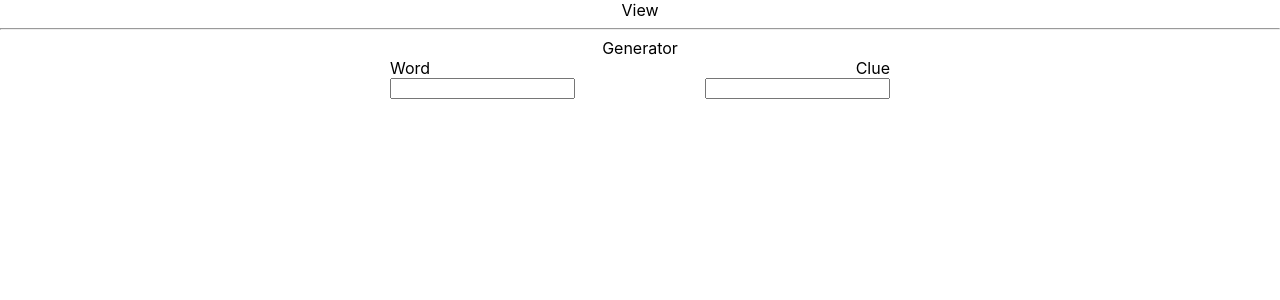
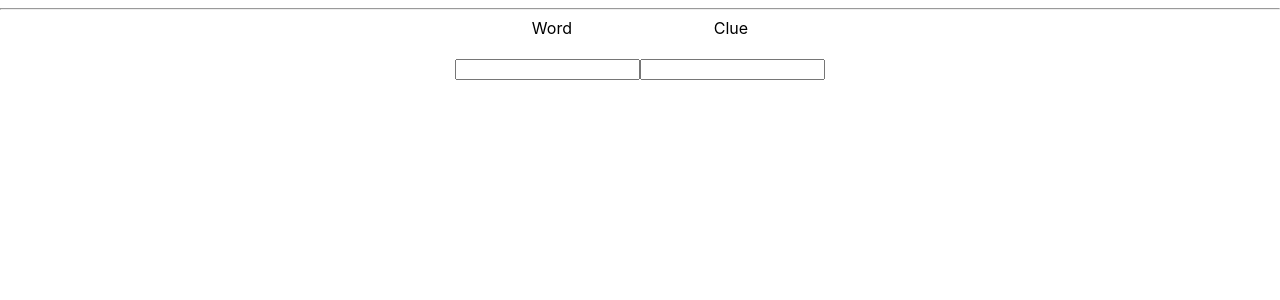
Before and after one commit to Pratterino/crossword-generator, a React (Create React App) app: page / in a window 1280 px wide. Shown: the top 300 px of the page. Built offline with nearby package versions, Linux system fonts and the light colour scheme.

Commit message:
adds a empty input row, after every input with text.

```diff
--- a/src/App.jsx
+++ b/src/App.jsx
@@ -5,10 +5,7 @@ import './App.scss';
 
 class App extends Component {
     state = {
-        inputValues: [{
-            word: "",
-            clue: "",
-        }],
+        inputValues: [],
     };
 
     updateWordState = (newInputValues) => {
--- a/src/generator/Generator.jsx
+++ b/src/generator/Generator.jsx
@@ -5,28 +5,65 @@ import './Generator.scss';
 class Generator extends Component {
     handleChangeFor = (inputIndex, type) => (event) => {
         const {inputValues} = this.props;
-        inputValues[inputIndex][type] = event.target.value;
+        const newInputValues = [...inputValues];
 
-        this.props.updateWordState(inputValues);
+        if (newInputValues[inputIndex]) {
+            newInputValues[inputIndex][type] = event.target.value;
+        } else {
+            newInputValues.push({
+                word: type === "word" ? event.target.value : "",
+                clue: type === "clue" ? event.target.value : "",
+            });
+        }
+
+        this.props.updateWordState(newInputValues);
     };
 
+    renderCubeValue = (index, values) => {
+        return (
+            <div className="generator-pair">
+                <input
+                    type="text"
+                    className="left"
+                    onChange={this.handleChangeFor(index, "word")}
+                    value={values.word}
+                />
+
+                <input
+                    type="text"
+                    className="right"
+                    onChange={this.handleChangeFor(index, "clue")}
+                    value={values.clue}
+                />
+            </div>
+        );
+    };
+
+    renderInputRows() {
+        const {inputValues} = this.props;
+        if (!inputValues) {
+            return null;
+        }
+
+        const newThing = inputValues.map((inputValue, index) => this.renderCubeValue(index, inputValue));
+
+        return [
+            ...newThing,
+            this.renderCubeValue(inputValues.length, {}),
+        ];
+    }
+
     render() {
-        const {inputValues} = this.props;
 
         return (
             <section className="Generator">
-                Generator
-                <div className="left">Word</div>
-                <div className="right">Clue</div>
+                <div className="generator-header">
+                    <div className="left">Word</div>
+                    <div className="right">Clue</div>
+                </div>
 
                 <form onSubmit={(e) => e.preventDefault()}>
-                    {inputValues && inputValues.map((values, index) => (
-                        <React.Fragment>
-                            <input className="left" onChange={this.handleChangeFor(index, "word")} value={values.word}/>
-                            <input className="right" onChange={this.handleChangeFor(index, "clue")}
-                                   value={values.clue}/>
-                        </React.Fragment>
-                    ))}
+                    {this.renderInputRows()}
                 </form>
             </section>
         );
--- a/src/generator/Generator.scss
+++ b/src/generator/Generator.scss
@@ -1,17 +1,25 @@
 .Generator {
   margin: 0 auto;
   width: 500px;
-  position: relative;
 
+  .generator-header {
+    display: flex;
+    justify-content: space-evenly;
+
+    .left, .right {
+      display: flex;
+      text-align: left;
+    }
+  }
 
   .left {
-    position: absolute;
+    position: relative;
     text-align: left;
     left: 0;
   }
 
   .right {
-    position: absolute;
+    position: relative;
     text-align: right;
     right: 0;
   }
--- a/src/view/View.jsx
+++ b/src/view/View.jsx
@@ -2,21 +2,32 @@ import React, {Component} from 'react';
 import './View.scss';
 
 class View extends Component {
-    renderCharacters = () => {
-        if (this.props.inputValues.length) {
-            return this.props.inputValues.map(input => (
-                [...input.word].map(char => (
-                    <div className="crossword-letter">{char}</div>
-                ))
-            ))
-        }
+    renderCrosswordRow = (input) => {
+        return input.map(row => {
+            return (
+                <div className="crossword-row">
+                    <div className="crossword-letter">{
+                        <svg viewBox="0 0 56 18">
+                            <text
+                                x="56"
+                                y="18"
+                            >{row.clue}</text>
+                        </svg>
+                    }</div>
+                    {[...row.word].map(letter => (
+                        <div className="crossword-letter">{letter}</div>
+                    ))}
+                </div>
+            );
+        })
     };
 
     render() {
+        const {inputValues} = this.props;
+
         return (
             <section className="View">
-                View
-                <div>{this.renderCharacters()}</div>
+                <div>{this.renderCrosswordRow(inputValues)}</div>
             </section>
         );
     }
--- a/src/view/View.scss
+++ b/src/view/View.scss
@@ -1,9 +1,19 @@
 .View {
   $box_size: 30px;
+
+  svg {
+    width: 100%;
+  }
+
+  .crossword-row {
+
+  }
 
   .crossword-letter {
     display: inline-block;
     border: 1px solid black;
     width: $box_size;
+    height: $box_size;
+    vertical-align: center;
   }
 }
```
